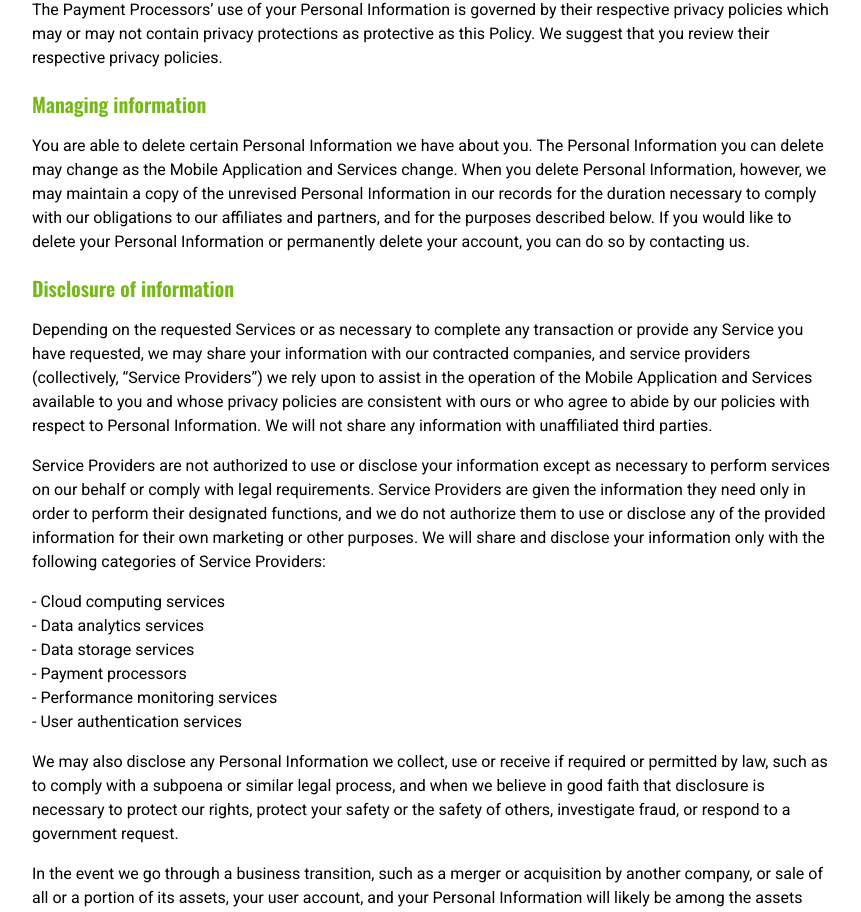
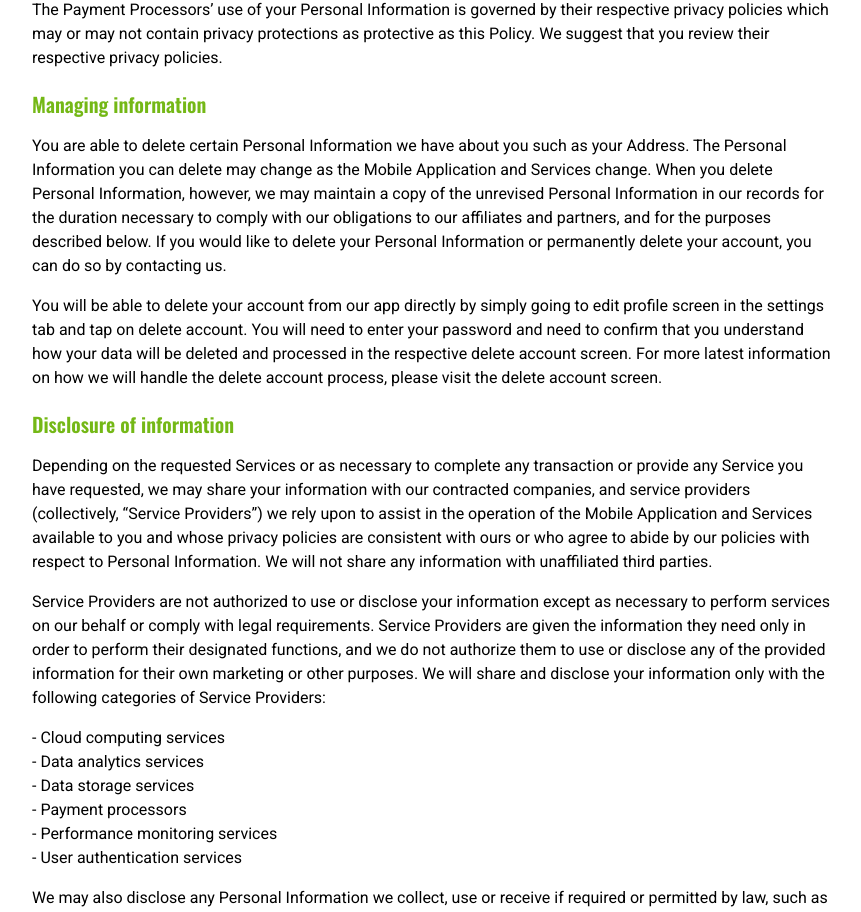
Before and after one commit to JellyrioTech/npl-public-website, a React (Vite) app: page /privacyPolicy in a window 1280 px wide. Shown: the part 2792-3704 px from the top of the page, without its empty margins (208-1069 px from the left). Built offline with nearby package versions, Linux system fonts and the light colour scheme.

Commit message:
Update PrivacyPolicyPage.tsx

```diff
--- a/src/screens/PrivacyPolicyPage.tsx
+++ b/src/screens/PrivacyPolicyPage.tsx
@@ -222,15 +222,25 @@ function PrivacyPolicyPage() {
                 </p>
                 <p>
                     You are able to delete certain Personal Information we have
-                    about you. The Personal Information you can delete may
-                    change as the Mobile Application and Services change. When
-                    you delete Personal Information, however, we may maintain a
-                    copy of the unrevised Personal Information in our records
-                    for the duration necessary to comply with our obligations to
-                    our affiliates and partners, and for the purposes described
-                    below. If you would like to delete your Personal Information
-                    or permanently delete your account, you can do so by
-                    contacting us.
+                    about you such as your Address. The Personal Information you
+                    can delete may change as the Mobile Application and Services
+                    change. When you delete Personal Information, however, we
+                    may maintain a copy of the unrevised Personal Information in
+                    our records for the duration necessary to comply with our
+                    obligations to our affiliates and partners, and for the
+                    purposes described below. If you would like to delete your
+                    Personal Information or permanently delete your account, you
+                    can do so by contacting us.
+                </p>
+                <p>
+                    You will be able to delete your account from our app
+                    directly by simply going to edit profile screen in the
+                    settings tab and tap on delete account. You will need to
+                    enter your password and need to confirm that you understand
+                    how your data will be deleted and processed in the
+                    respective delete account screen. For more latest
+                    information on how we will handle the delete account
+                    process, please visit the delete account screen.
                 </p>
             </div>
             <div className="flex flex-col space-y-4 mt-5">
```
